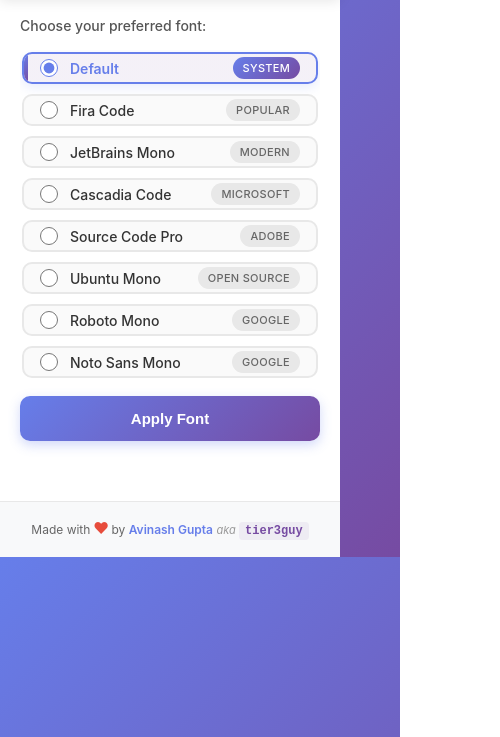
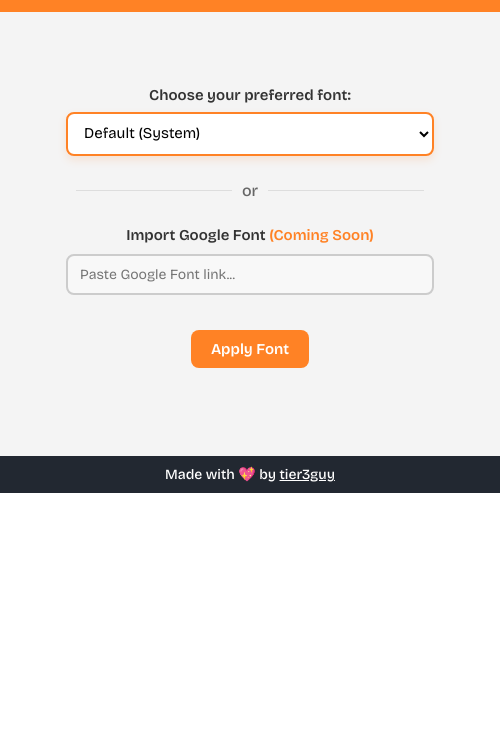
Before and after one commit to tier3guy/LeetFont, a browser extension: page popup/index.html in a window 400 px wide. Shown: the part 107-844 px from the top of the page, 500 px wide, since content can reach past the window. Drawn offline with nearby package versions, Linux system fonts and the light colour scheme.

Commit message:
feat: new UI

```diff
--- a/popup/index.css
+++ b/popup/index.css
@@ -1,325 +1,191 @@
-/* Popup styles for LeetFont - Modern UI */
+/* Imports */
+@import url('https://fonts.googleapis.com/css2?family=Bricolage+Grotesque:opsz,wght@12..96,200..800&display=swap');
+
+:root {
+    --clr-main: #FF8225;
+    --font-main: "Bricolage Grotesque";
+}
 
 * {
-    margin: 0;
-    padding: 0;
+    margin: 0px;
+    padding: 0px;
     box-sizing: border-box;
+    font-family: var(--font-main), sans-serif;
 }
 
-body {
-    width: 340px;
-    font-family: -apple-system, BlinkMacSystemFont, 'Segoe UI', Roboto, Oxygen, Ubuntu, Cantarell, sans-serif;
-    background: linear-gradient(135deg, #667eea 0%, #764ba2 100%);
+#container {
+    width: 500px;
+    height: 600px;
+    display: flex;
+    flex-direction: column;
+    justify-content: space-between;
+}
+
+#header {
+    background: var(--clr-main);
+    padding: 15px 20px 20px 25px;
+}
+
+#logo {
+    color: white;
+    font-size: 38px;
+}
+
+.decp {
+    color: white;
+    padding-top: 5px;
+    font-size: 14px;
+    font-weight: 500;
+}
+
+#main {
+    flex: 1;
+    overflow: auto;
+    background: #F4F4F4;
+}
+
+#footer {
+    text-align: center;
+    background: #222831;
+    color: white;
+    font-size: 14px;
+    padding: 10px;
+    font-weight: 500;
+}
+
+#footer a {
+    color: white;
+}
+
+/* ==============================
+   Font Section Styling
+   ============================== */
+
+.font-container {
+    display: flex;
+    flex-direction: column;
+    align-items: center;
+    justify-content: center;
+    padding: 40px 20px;
+    height: 100%;
+    text-align: center;
+}
+
+.font-label {
+    font-weight: 600;
+    font-size: 15px;
+    margin-bottom: 8px;
     color: #333;
 }
 
-.container {
-    display: flex;
-    flex-direction: column;
-    min-height: 500px;
-    background: #ffffff;
+.font-select {
+    width: 80%;
+    padding: 10px 12px;
+    font-size: 15px;
+    border: 2px solid var(--clr-main);
+    border-radius: 8px;
+    background-color: white;
+    box-shadow: 0 4px 8px rgba(255, 130, 37, 0.15);
+    transition: all 0.3s ease;
 }
 
-/* Header Section */
-.header {
-    background: linear-gradient(135deg, #667eea 0%, #764ba2 100%);
-    padding: 24px 20px;
-    text-align: center;
-    color: white;
-    box-shadow: 0 4px 12px rgba(0, 0, 0, 0.1);
+.font-select:hover,
+.font-select:focus {
+    outline: none;
+    border-color: #ff6700;
+    box-shadow: 0 4px 10px rgba(255, 130, 37, 0.25);
 }
 
-h1 {
-    font-size: 28px;
-    font-weight: 700;
-    margin-bottom: 6px;
-    letter-spacing: -0.5px;
-    text-shadow: 0 2px 4px rgba(0, 0, 0, 0.1);
-}
-
-.tagline {
-    font-size: 13px;
-    opacity: 0.95;
-    font-weight: 400;
-    letter-spacing: 0.3px;
-}
-
-/* Content Section */
-.content {
-    flex: 1;
-    padding: 20px;
-}
-
-.description {
-    font-size: 14px;
-    color: #555;
-    margin-bottom: 16px;
+/* Divider line */
+.divider {
+    margin: 25px 0;
+    width: 80%;
+    display: flex;
+    align-items: center;
+    justify-content: center;
+    color: #666;
     font-weight: 500;
 }
 
-/* Font List */
-.font-list {
-    display: flex;
-    flex-direction: column;
-    gap: 10px;
-    max-height: 330px;
-    overflow-y: auto;
-    padding: 2px;
+.divider::before,
+.divider::after {
+    content: "";
+    flex: 1;
+    height: 1px;
+    background-color: #ddd;
+    margin: 0 10px;
 }
 
-.font-option {
-    display: flex;
-    align-items: center;
-    justify-content: space-between;
-    padding: 14px 16px;
-    border: 2px solid #e8e8e8;
-    border-radius: 10px;
-    cursor: pointer;
-    transition: all 0.25s cubic-bezier(0.4, 0, 0.2, 1);
-    background: #fafafa;
+/* Custom font import (Coming Soon) */
+.custom-font {
+    width: 80%;
     position: relative;
-    overflow: hidden;
 }
 
-.font-option::before {
-    content: '';
-    position: absolute;
-    top: 0;
-    left: 0;
-    width: 4px;
-    height: 100%;
-    background: linear-gradient(135deg, #667eea 0%, #764ba2 100%);
-    transform: scaleY(0);
-    transition: transform 0.25s ease;
+.input-wrapper {
+    position: relative;
+    width: 100%;
+    margin-top: 10px;
 }
 
-.font-option:hover {
-    background: #f5f5f5;
-    border-color: #d0d0d0;
-    transform: translateX(2px);
+.input-wrapper input {
+    width: 100%;
+    padding: 10px 12px;
+    border: 2px solid #ccc;
+    border-radius: 8px;
+    font-size: 14px;
+    background-color: #fdfdfd;
+    color: #999;
 }
 
-.font-option:hover::before {
-    transform: scaleY(1);
+.font-label>span {
+    color: var(--clr-main);
 }
 
-.font-option:has(input:checked) {
-    background: linear-gradient(135deg, rgba(118, 75, 162, 0.08) 0%, rgba(118, 75, 162, 0.08) 100%);
-    border-color: #667eea;
-    box-shadow: 0 4px 12px rgba(102, 126, 234, 0.15);
+.input-wrapper input:disabled {
+    background-color: #f8f8f8;
+    cursor: not-allowed;
 }
 
-.font-option:has(input:checked)::before {
-    transform: scaleY(1);
+/* Shadow effect box for 3D thickness */
+.shadow {
+    position: absolute;
+    right: -4px;
+    bottom: -4px;
+    width: 100%;
+    height: 100%;
+    border-radius: 8px;
+    background: rgba(0, 0, 0, 0.12);
+    z-index: -1;
+    transition: all 0.3s ease;
 }
 
-.font-option input[type="radio"] {
-    margin-right: 12px;
-    cursor: pointer;
-    width: 18px;
-    height: 18px;
-    accent-color: #667eea;
+.input-wrapper:hover .shadow {
+    background: rgba(0, 0, 0, 0.18);
 }
 
-.font-name {
-    flex: 1;
-    font-size: 14px;
-    font-weight: 500;
-    color: #333;
-    cursor: pointer;
-}
-
-.font-option:has(input:checked) .font-name {
-    color: #667eea;
-    font-weight: 600;
-}
-
-.font-tag {
-    font-size: 11px;
-    padding: 4px 10px;
-    background: #e8e8e8;
-    color: #666;
-    border-radius: 12px;
-    font-weight: 500;
-    letter-spacing: 0.3px;
-    text-transform: uppercase;
-}
-
-.font-option:has(input:checked) .font-tag {
-    background: linear-gradient(135deg, #667eea 0%, #764ba2 100%);
+/* Apply button */
+.apply-btn {
+    margin-top: 35px;
+    background: var(--clr-main);
+    border: none;
+    padding: 10px 20px;
+    border-radius: 8px;
     color: white;
-}
-
-/* Apply Button */
-.apply-btn {
-    width: 100%;
-    padding: 14px 24px;
-    margin-top: 16px;
-    background: linear-gradient(135deg, #667eea 0%, #764ba2 100%);
-    color: white;
-    border: none;
-    border-radius: 10px;
     font-size: 15px;
     font-weight: 600;
     cursor: pointer;
-    transition: all 0.3s cubic-bezier(0.4, 0, 0.2, 1);
-    box-shadow: 0 4px 12px rgba(102, 126, 234, 0.3);
-    position: relative;
-    overflow: hidden;
-}
-
-.apply-btn::before {
-    content: '';
-    position: absolute;
-    top: 0;
-    left: -100%;
-    width: 100%;
-    height: 100%;
-    background: linear-gradient(90deg, transparent, rgba(255, 255, 255, 0.2), transparent);
-    transition: left 0.5s ease;
+    transition: background 0.3s ease, transform 0.2s ease;
 }
 
 .apply-btn:hover {
-    transform: translateY(-2px);
-    box-shadow: 0 6px 20px rgba(102, 126, 234, 0.4);
+    background: #ff6700;
+    /* transform: translateY(-2px); */
 }
 
-.apply-btn:hover::before {
-    left: 100%;
-}
-
-.apply-btn:active {
-    transform: translateY(0);
-    box-shadow: 0 2px 8px rgba(102, 126, 234, 0.3);
-}
-
-.apply-btn:disabled {
-    background: linear-gradient(135deg, #ccc 0%, #999 100%);
-    cursor: not-allowed;
-    transform: none;
-    box-shadow: none;
-}
-
-.apply-btn.loading .btn-text::after {
-    content: '';
-    display: inline-block;
-    margin-left: 8px;
-    width: 12px;
-    height: 12px;
-    border: 2px solid white;
-    border-top-color: transparent;
-    border-radius: 50%;
-    animation: spin 0.6s linear infinite;
-}
-
-@keyframes spin {
-    to {
-        transform: rotate(360deg);
-    }
-}
-
-/* Status Message */
 .status {
-    margin-top: 16px;
-    padding: 12px;
-    text-align: center;
+    margin-top: 15px;
     font-size: 13px;
-    border-radius: 8px;
-    opacity: 0;
-    transition: opacity 0.3s ease;
+    color: #555;
     font-weight: 500;
 }
-
-.status.show {
-    opacity: 1;
-}
-
-.status.success {
-    background: linear-gradient(135deg, rgba(76, 175, 80, 0.1) 0%, rgba(56, 142, 60, 0.1) 100%);
-    color: #2e7d32;
-    border: 1px solid rgba(76, 175, 80, 0.3);
-}
-
-/* Footer */
-.footer {
-    background: #f8f9fa;
-    padding: 16px 20px;
-    text-align: center;
-    border-top: 1px solid #e8e8e8;
-    font-size: 12px;
-    color: #666;
-}
-
-.footer p {
-    line-height: 1.6;
-}
-
-.footer .heart {
-    color: #e74c3c;
-    animation: heartbeat 1.5s ease-in-out infinite;
-    display: inline-block;
-    font-size: 14px;
-}
-
-@keyframes heartbeat {
-
-    0%,
-    100% {
-        transform: scale(1);
-    }
-
-    10%,
-    30% {
-        transform: scale(1.1);
-    }
-
-    20% {
-        transform: scale(1.15);
-    }
-}
-
-.footer a {
-    color: #667eea;
-    text-decoration: none;
-    font-weight: 600;
-    transition: color 0.2s ease;
-}
-
-.footer a:hover {
-    color: #764ba2;
-    text-decoration: underline;
-}
-
-.footer .aka {
-    font-style: italic;
-    color: #999;
-    font-size: 11px;
-}
-
-.footer .username {
-    font-family: 'Courier New', monospace;
-    color: #764ba2;
-    font-weight: 600;
-    background: rgba(118, 75, 162, 0.08);
-    padding: 2px 6px;
-    border-radius: 4px;
-}
-
-/* Scrollbar Styling */
-.font-list::-webkit-scrollbar {
-    width: 6px;
-}
-
-.font-list::-webkit-scrollbar-track {
-    background: #f1f1f1;
-    border-radius: 10px;
-}
-
-.font-list::-webkit-scrollbar-thumb {
-    background: linear-gradient(135deg, #667eea 0%, #764ba2 100%);
-    border-radius: 10px;
-}
-
-.font-list::-webkit-scrollbar-thumb:hover {
-    background: linear-gradient(135deg, #764ba2 0%, #667eea 100%);
-}
--- a/popup/index.html
+++ b/popup/index.html
@@ -10,87 +10,48 @@
 </head>
 
 <body>
-    <div class="container">
-        <div class="header">
-            <h1>LeetFont</h1>
-            <p class="tagline">Elevate your coding experience</p>
+    <div id="container">
+        <div id="header">
+            <h1 id="logo">Leetfont</h1>
+            <p class="decp">A Chrome extension that allows you to change the font family in LeetCode's Monaco editor
+                without causing cursor position issues.</p>
         </div>
 
-        <div class="content">
-            <p class="description">Choose your preferred font:</p>
+        <div id="main">
+            <div class="font-container">
+                <label for="fontSelect" class="font-label">Choose your preferred font:</label>
+                <select id="fontSelect" class="font-select">
+                    <option value="default">Default (System)</option>
+                    <option value="fira-code">Fira Code</option>
+                    <option value="jetbrains-mono">JetBrains Mono</option>
+                    <option value="source-code-pro">Source Code Pro</option>
+                    <option value="cascadia-code">Cascadia Code</option>
+                    <option value="roboto-mono">Roboto Mono</option>
+                    <option value="ubuntu-mono">Ubuntu Mono</option>
+                    <option value="noto-sans-mono">Noto Sans Mono</option>
+                    <option value="google-sans-mono">Google Sans Code</option>
+                    <option value="courier-prime">Courier Prime</option>
+                </select>
 
-            <div class="font-list">
-                <label class="font-option">
-                    <input type="radio" name="font" value="default" checked>
-                    <span class="font-name">Default</span>
-                    <span class="font-tag">System</span>
-                </label>
+                <div class="divider">
+                    <span>or</span>
+                </div>
 
-                <label class="font-option">
-                    <input type="radio" name="font" value="fira-code">
-                    <span class="font-name">Fira Code</span>
-                    <span class="font-tag">Popular</span>
-                </label>
+                <div class="custom-font">
+                    <label for="fontLink" class="font-label">Import Google Font <span>(Coming Soon)</span></label>
+                    <div class="input-wrapper">
+                        <input id="fontLink" type="text" placeholder="Paste Google Font link..." disabled />
+                        <div class="shadow"></div>
+                    </div>
+                </div>
 
-                <label class="font-option">
-                    <input type="radio" name="font" value="jetbrains-mono">
-                    <span class="font-name">JetBrains Mono</span>
-                    <span class="font-tag">Modern</span>
-                </label>
-
-                <label class="font-option">
-                    <input type="radio" name="font" value="cascadia-code">
-                    <span class="font-name">Cascadia Code</span>
-                    <span class="font-tag">Microsoft</span>
-                </label>
-
-                <label class="font-option">
-                    <input type="radio" name="font" value="source-code-pro">
-                    <span class="font-name">Source Code Pro</span>
-                    <span class="font-tag">Adobe</span>
-                </label>
-
-                <label class="font-option">
-                    <input type="radio" name="font" value="ubuntu-mono">
-                    <span class="font-name">Ubuntu Mono</span>
-                    <span class="font-tag">Open Source</span>
-                </label>
-
-                <label class="font-option">
-                    <input type="radio" name="font" value="roboto-mono">
-                    <span class="font-name">Roboto Mono</span>
-                    <span class="font-tag">Google</span>
-                </label>
-
-                <label class="font-option">
-                    <input type="radio" name="font" value="noto-sans-mono">
-                    <span class="font-name">Noto Sans Mono</span>
-                    <span class="font-tag">Google</span>
-                </label>
-
-                <label class="font-option">
-                    <input type="radio" name="font" value="google-sans-mono">
-                    <span class="font-name">Google Sans Code</span>
-                    <span class="font-tag">Premium</span>
-                </label>
-
-                <label class="font-option">
-                    <input type="radio" name="font" value="courier-new">
-                    <span class="font-name">Courier Prime</span>
-                    <span class="font-tag">Retro</span>
-                </label>
+                <button class="apply-btn" id="applyBtn">Apply Font</button>
+                <div class="status" id="status"></div>
             </div>
-
-            <button class="apply-btn" id="applyBtn">
-                <span class="btn-text">Apply Font</span>
-            </button>
-
-            <div class="status" id="status"></div>
         </div>
 
-        <div class="footer">
-            <p>Made with <span class="heart">♥</span> by <a href="https://github.com/tier3guy" target="_blank">Avinash
-                    Gupta</a> <span class="aka">aka</span> <span class="username">tier3guy</span></p>
+        <div id="footer">
+            <p>Made with 💖 by <a href="https://tier3guy.com">tier3guy</a></p>
         </div>
     </div>
 
--- a/popup/index.js
+++ b/popup/index.js
@@ -1,7 +1,4 @@
-// Popup script for LeetFont
-
-// Load the saved font selection when popup opens
-document.addEventListener('DOMContentLoaded', () => {
+document.addEventListener("DOMContentLoaded", () => {
     loadSavedFont();
     attachEventListeners();
 });
@@ -10,11 +7,11 @@ document.addEventListener('DOMContentLoaded', () => {
  * Load the saved font preference from storage
  */
 function loadSavedFont() {
-    chrome.storage.sync.get(['selectedFont'], (result) => {
-        const fontKey = result.selectedFont || 'default';
-        const radioButton = document.querySelector(`input[value="${fontKey}"]`);
-        if (radioButton) {
-            radioButton.checked = true;
+    chrome.storage.sync.get(["selectedFont"], (result) => {
+        const fontKey = result.selectedFont || "default";
+        const fontSelect = document.getElementById("fontSelect");
+        if (fontSelect) {
+            fontSelect.value = fontKey;
         }
     });
 }
@@ -23,14 +20,17 @@ function loadSavedFont() {
  * Attach event listeners
  */
 function attachEventListeners() {
-    const applyBtn = document.getElementById('applyBtn');
+    const applyBtn = document.getElementById("applyBtn");
+    const fontSelect = document.getElementById("fontSelect");
 
-    applyBtn.addEventListener('click', () => {
-        const selectedRadio = document.querySelector('input[name="font"]:checked');
-        if (selectedRadio) {
-            const selectedFont = selectedRadio.value;
-            applyFontAndReload(selectedFont);
-        }
+    if (!applyBtn || !fontSelect) {
+        console.error("Popup elements not found! Check HTML IDs.");
+        return;
+    }
+
+    applyBtn.addEventListener("click", () => {
+        const selectedFont = fontSelect.value;
+        applyFontAndReload(selectedFont);
     });
 }
 
@@ -39,41 +39,40 @@ function attachEventListeners() {
  * @param {string} fontKey - The key of the selected font
  */
 function applyFontAndReload(fontKey) {
-    const applyBtn = document.getElementById('applyBtn');
+    const applyBtn = document.getElementById("applyBtn");
 
     // Disable button and show loading state
     applyBtn.disabled = true;
-    applyBtn.classList.add('loading');
-    applyBtn.querySelector('.btn-text').textContent = 'Applying';
+    applyBtn.textContent = "Applying...";
 
     // Save font preference
     chrome.storage.sync.set({ selectedFont: fontKey }, () => {
-        showStatus('Font applied! Reloading page...');
+        showStatus("Font applied! Reloading LeetCode...");
 
         // Send message to content script to apply font
         chrome.tabs.query({ active: true, currentWindow: true }, (tabs) => {
-            if (tabs[0] && tabs[0].url && tabs[0].url.includes('leetcode.com')) {
-                chrome.tabs.sendMessage(tabs[0].id, {
-                    action: 'applyFont',
-                    fontKey: fontKey
-                }).catch(() => {
-                    // Content script might not be loaded yet
-                });
+            const tab = tabs[0];
+
+            if (tab && tab.url && tab.url.includes("leetcode.com")) {
+                chrome.tabs
+                    .sendMessage(tab.id, {
+                        action: "applyFont",
+                        fontKey: fontKey,
+                    })
+                    .catch(() => {
+                        // Content script might not be loaded yet
+                    });
 
                 // Reload the page after a short delay
                 setTimeout(() => {
-                    chrome.tabs.reload(tabs[0].id, () => {
-                        // Close popup after reload
-                        setTimeout(() => {
-                            window.close();
-                        }, 500);
+                    chrome.tabs.reload(tab.id, () => {
+                        setTimeout(() => window.close(), 500);
                     });
                 }, 500);
             } else {
-                showStatus('Please open a LeetCode page first!');
+                showStatus("Please open a LeetCode page first!");
                 applyBtn.disabled = false;
-                applyBtn.classList.remove('loading');
-                applyBtn.querySelector('.btn-text').textContent = 'Apply Font';
+                applyBtn.textContent = "Apply Font";
             }
         });
     });
@@ -84,12 +83,14 @@ function applyFontAndReload(fontKey) {
  * @param {string} message - The message to display
  */
 function showStatus(message) {
-    const statusElement = document.getElementById('status');
+    const statusElement = document.getElementById("status");
+    if (!statusElement) return;
+
     statusElement.textContent = message;
-    statusElement.classList.add('show', 'success');
+    statusElement.classList.add("show");
 
     // Hide status after 2 seconds
     setTimeout(() => {
-        statusElement.classList.remove('show');
+        statusElement.classList.remove("show");
     }, 2000);
 }
```
Also changed, not shown: assets/after.png (added), assets/before.png (added), assets/extension.png (added), assets/logo.png (added), assets/preview.png (added), icons/icon128.png, icons/icon16.png, icons/icon32.png, icons/icon48.png, 1 other file.
